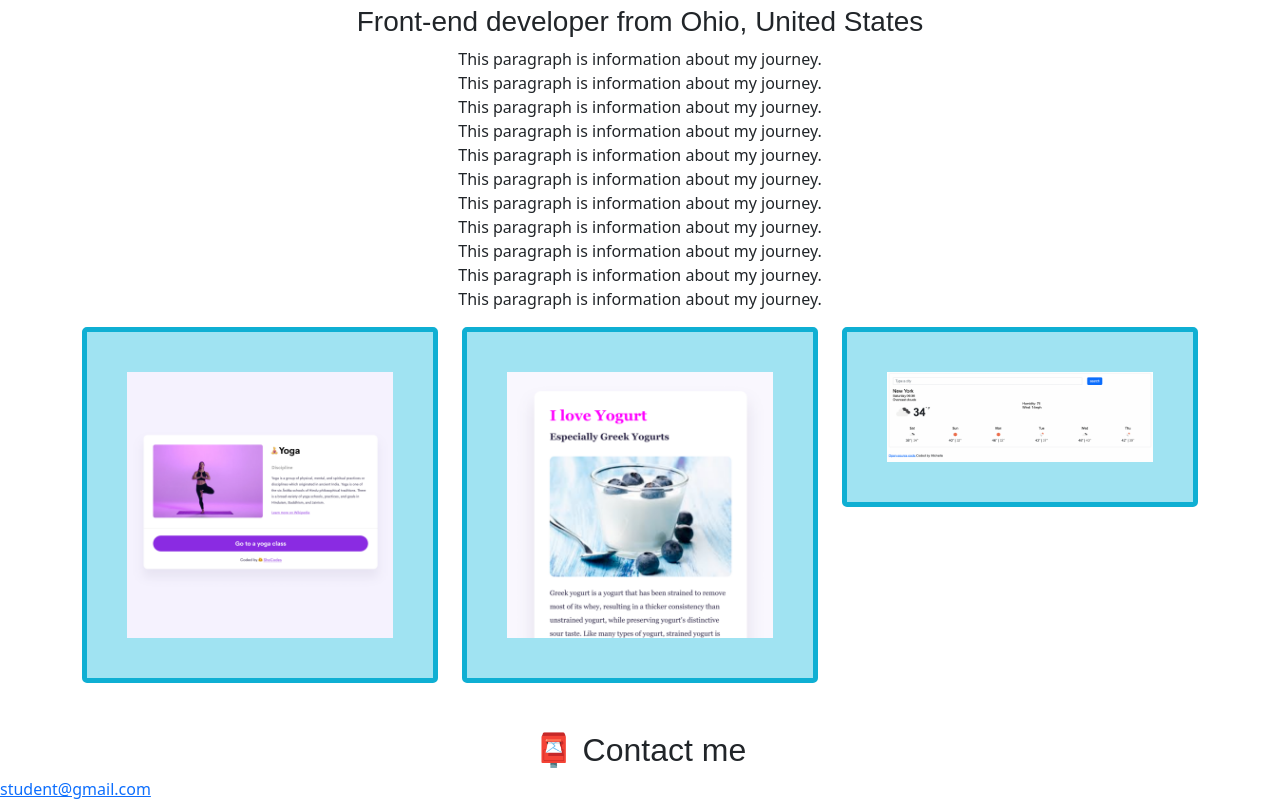
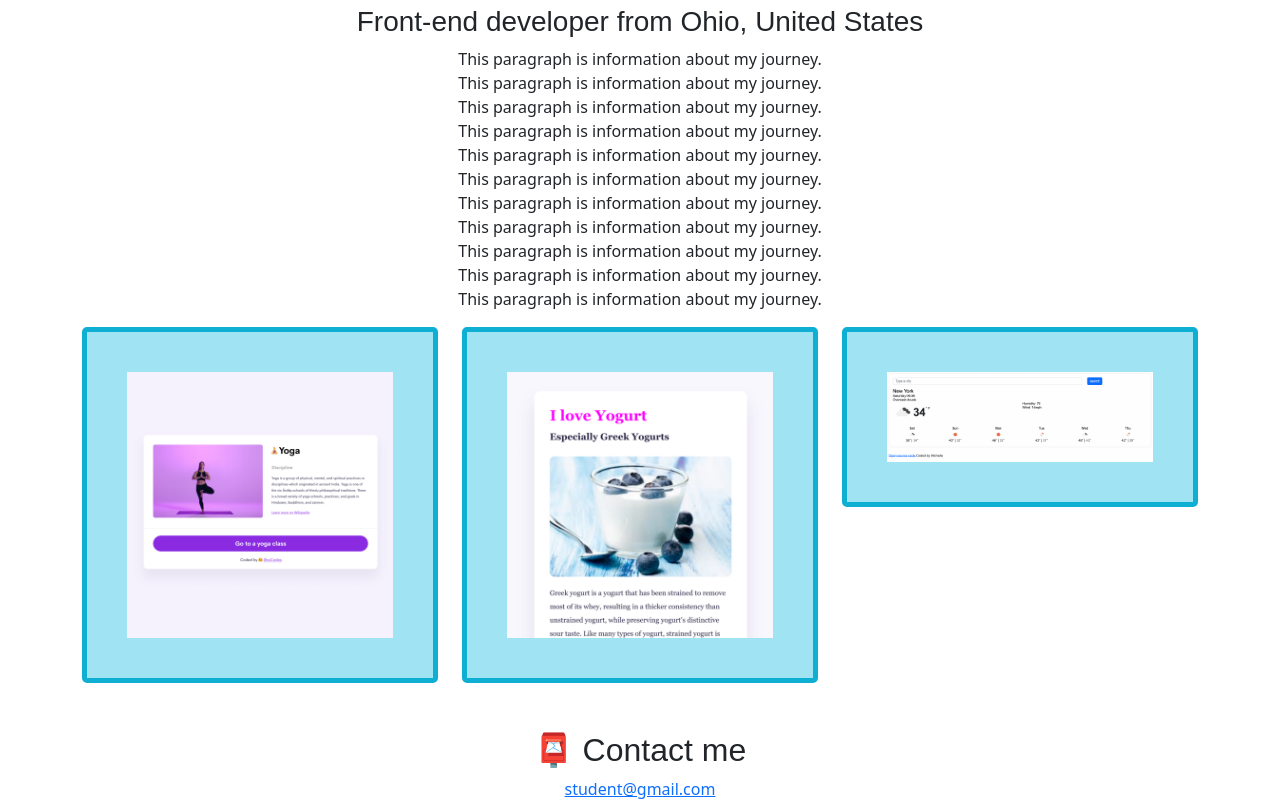
Before and after one commit to Anon98927/portfolio-project, a plain HTML site: page about.html in a window 1280 px wide. Shown: the part 107-908 px from the top of the page. Drawn offline with nearby package versions, Linux system fonts and the light colour scheme.

Commit message:
Update portfolio.css

```diff
--- a/styles/portfolio.css
+++ b/styles/portfolio.css
@@ -70,3 +70,7 @@ img {
 }
 
 .project-imgs {border: 1px solid var(branding-color);}
+
+.email-link {display: block;
+margin: auto;
+text-align: center;}
```
